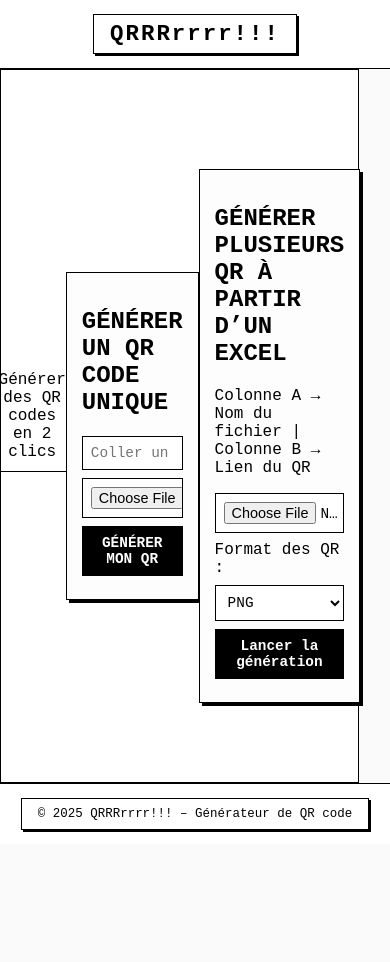
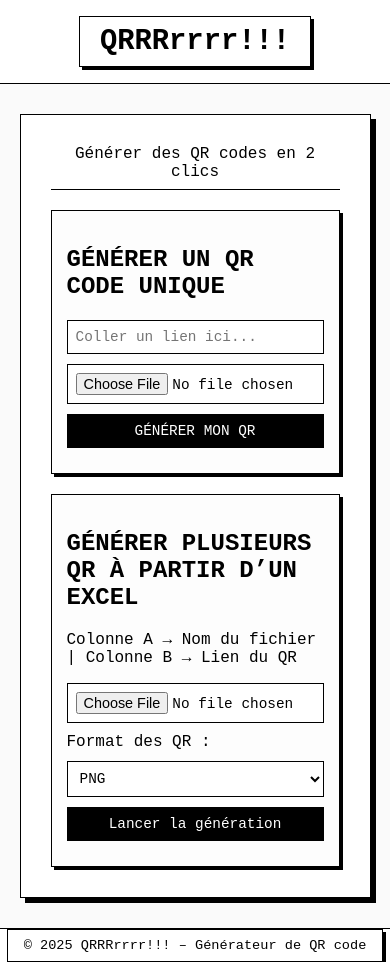
Before and after one commit to XVI-I/QRRRrrrr, a plain HTML site: page index.html in a window 390 px wide. Before the commit the page ends 844 px from the top, so only its background shows below. Drawn offline with Linux system fonts and the light colour scheme.

Commit message:
CSS clean et stable : structure simple sans vide ni scroll

```diff
--- a/style.css
+++ b/style.css
@@ -1,86 +1,75 @@
-/* === QRRRrrrr!!! — Container centré sans vide ni scroll === */
+/* === QRRRrrrr!!! — Version stable, sans vide ni bug === */
 
 html, body {
   margin: 0;
   padding: 0;
-  height: 100%;
   background: #fafafa;
   font-family: "Space Mono", monospace;
   color: #000;
+  height: 100%;
 }
 
-/* Structure générale : header + main (centré) + footer */
+/* Structure : header, container, footer */
 body {
   display: flex;
   flex-direction: column;
-  justify-content: space-between;
   min-height: 100vh;
 }
 
-/* ===== HEADER ===== */
+/* HEADER */
 header {
   background: #fff;
+  border-bottom: 1px solid #000;
   text-align: center;
-  padding: 14px 0;
-  border-bottom: 1px solid #000;
-  flex-shrink: 0;
+  padding: 16px 0;
 }
 
 header h1 {
+  display: inline-block;
   margin: 0;
-  font-size: 1.7rem;
-  letter-spacing: 2px;
-  display: inline-block;
-  padding: 6px 16px;
-  background: #fff;
-  color: #000;
+  padding: 8px 20px;
+  font-size: 1.8rem;
   border: 1px solid #000;
   box-shadow: 3px 3px 0 #000;
+  background: #fff;
 }
 
-/* ===== CONTAINER PRINCIPAL ===== */
-main {
-  flex: 1 0 auto; /* prend la place entre header et footer */
-  display: flex;
-  align-items: center; /* centre verticalement */
-  justify-content: center; /* centre horizontalement */
-  padding: 20px 0;
-}
-
+/* CONTENU CENTRAL */
 .container {
+  flex-grow: 1; /* prend juste la place disponible entre header et footer */
   width: 90%;
   max-width: 850px;
+  margin: 30px auto;
+  background: #fff;
   border: 1px solid #000;
-  background: #fff;
   box-shadow: 5px 5px 0 #000;
   padding: 30px;
   box-sizing: border-box;
-  transition: all 0.2s ease-in-out;
 }
 
-/* Sous-titre */
+/* sous-titre */
 .subtitle {
   text-align: center;
   margin: 0 0 20px 0;
+  padding-bottom: 8px;
+  border-bottom: 1px solid #000;
   font-size: 1rem;
-  border-bottom: 1px solid #000;
-  padding: 10px 0;
 }
 
-/* Boîtes */
+/* BOÎTES */
 .box {
   border: 1px solid #000;
+  box-shadow: 3px 3px 0 #000;
+  background: #fdfdfd;
   padding: 15px;
   margin-top: 20px;
-  background: #fdfdfd;
-  box-shadow: 3px 3px 0 #000;
 }
 
-/* Inputs & Boutons */
+/* FORMULAIRES */
 input, button, select {
   display: block;
   width: 100%;
-  margin: 8px 0;
+  margin: 10px 0;
   padding: 8px;
   border: 1px solid #000;
   background: #fff;
@@ -92,56 +81,27 @@ input, button, select {
 button {
   background: #000;
   color: #fff;
-  font-weight: bold;
   cursor: pointer;
   transition: 0.2s ease;
 }
-button:hover { background: #333; }
+button:hover {
+  background: #333;
+}
 
-/* ===== FOOTER ===== */
+/* FOOTER */
 footer {
   background: #fff;
   border-top: 1px solid #000;
-  height: 70px; /* 🚀 taille fixe */
+  height: 70px;
   display: flex;
   align-items: center;
   justify-content: center;
-  flex-shrink: 0;
 }
 
 footer p {
   margin: 0;
-  display: inline-block;
   border: 1px solid #000;
   padding: 8px 16px;
-  background: #fff;
   box-shadow: 3px 3px 0 #000;
   font-size: 0.85rem;
 }
-
-/* === RESPONSIVE === */
-@media (max-height: 800px) {
-  main {
-    align-items: flex-start; /* si la fenêtre est trop basse, on repasse en scroll normal */
-    padding: 10px 0;
-  }
-}
-
-@media (max-width: 768px) {
-  header h1 {
-    font-size: 1.4rem;
-    box-shadow: 2px 2px 0 #000;
-  }
-  .container {
-    width: 92%;
-    padding: 20px;
-    box-shadow: none;
-  }
-  footer {
-    height: 60px;
-  }
-  footer p {
-    font-size: 0.78rem;
-    box-shadow: 2px 2px 0 #000;
-  }
-}
```
